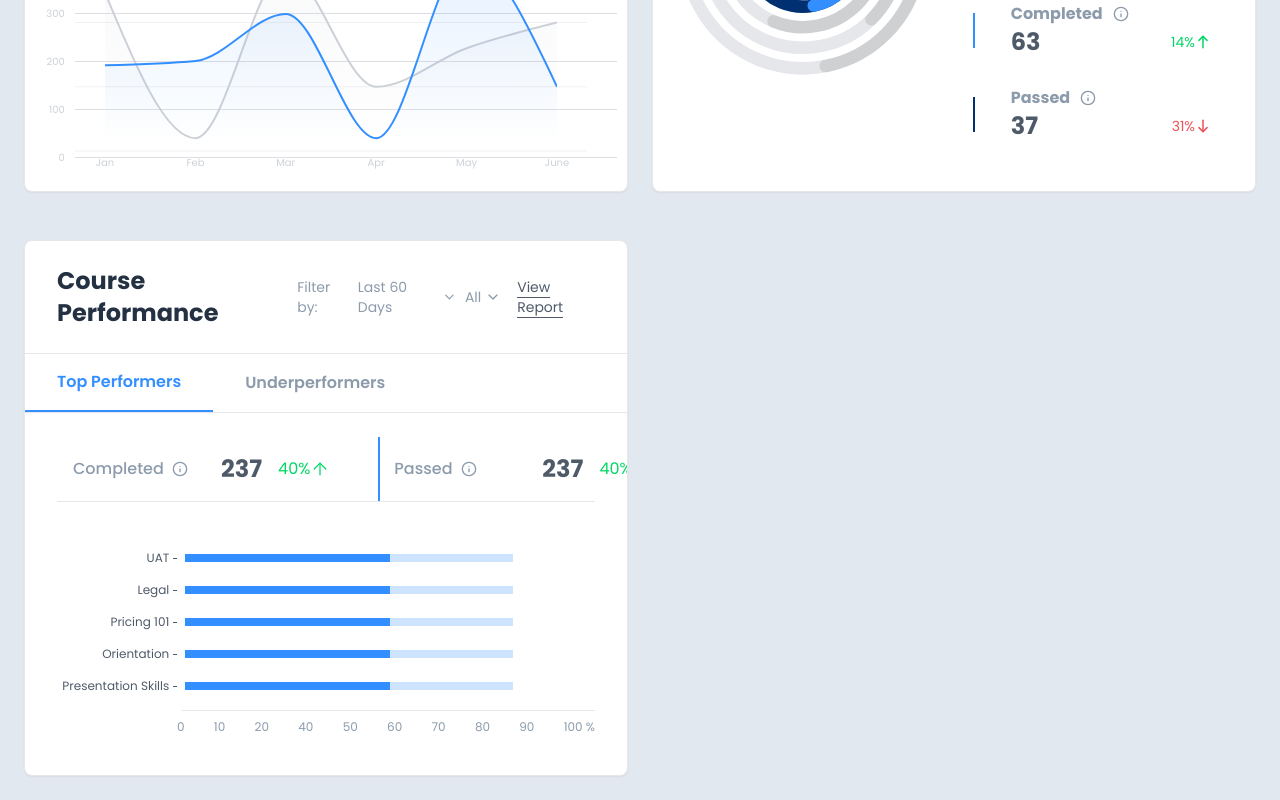
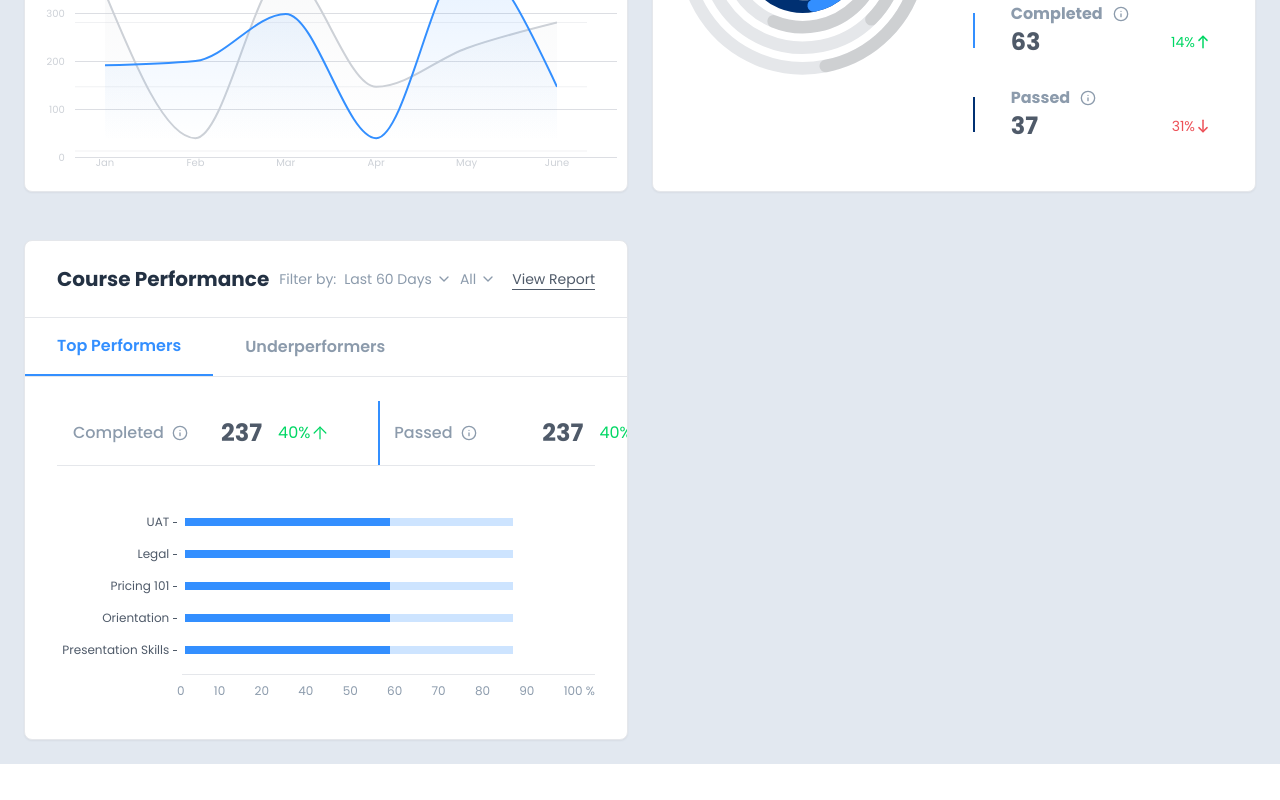
Before and after one commit to Dinnerli/dashboardprototype, a React (Vite) app: page / in a window 1280 px wide. Shown: the part 693-1493 px from the top of the page. After the commit the page ends 1457 px from the top, so only its background shows below. Built offline with nearby package versions, Linux system fonts and the light colour scheme.

Commit message:
Reduce Course Performance title size
Reduced the font size of the Course Performance title to ensure it fits within a single line.

```diff
--- a/src/components/dashboard/CoursePerformanceCard.tsx
+++ b/src/components/dashboard/CoursePerformanceCard.tsx
@@ -1,4 +1,3 @@
-
 import { Card } from "@/components/ui/card";
 import { ChevronDown, Info, ArrowUp } from "lucide-react";
 
@@ -87,7 +86,7 @@ const CoursePerformanceCard = () => {
       <div className="w-full">
         {/* Header */}
         <div className="flex justify-between items-center w-full px-8 py-6 border-b border-[#E5E7EB]">
-          <h3 className="text-xl md:text-2xl font-bold text-[#233143] font-poppins">Course Performance</h3>
+          <h3 className="text-lg md:text-xl font-bold text-[#233143] font-poppins">Course Performance</h3>
           <div className="flex items-center gap-4 text-xs md:text-sm">
             <div className="flex items-center gap-2">
               <span className="text-[#8C9BAC]">Filter by:</span>
```
